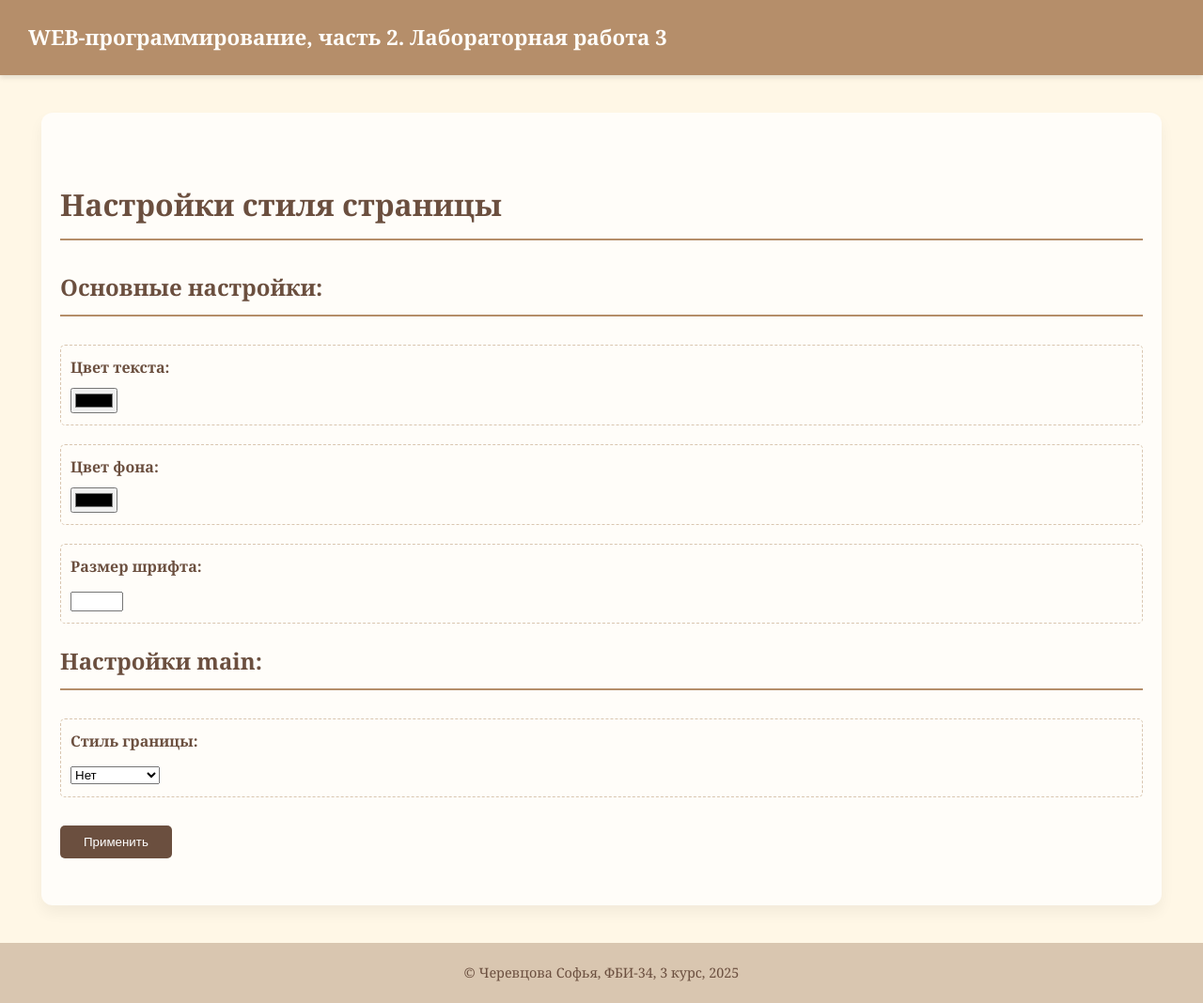
After one commit to Sonika456/web_lab2, a Flask app: page /lab3/settings in a window 1280 px wide. The commit adds this page. Shown: the whole page at 94% size. Run offline with Flask 3, Linux system fonts and the light colour scheme.

Commit message:
Настройки отображения

```diff
--- a/lab3.py
+++ b/lab3.py
@@ -77,3 +77,35 @@ def pay():
 def success():
     total_price = request.args.get('price', 'N/A')
     return render_template('/lab3/success.html', price=total_price)
+
+
+@lab3.route('/lab3/settings')
+def settings():
+    color = request.args.get('color')
+    background_color = request.args.get('background_color')
+    font_size = request.args.get('font_size')
+    main_border_style = request.args.get('main_border_style')
+
+    if color or background_color or font_size or main_border_style:
+        resp = make_response(redirect(url_for('lab3.settings')))
+        if color:
+            resp.set_cookie('color', color)
+
+        if background_color:
+            resp.set_cookie('background_color', background_color)
+
+        if font_size:
+            resp.set_cookie('font_size', font_size)
+
+        if main_border_style:
+            resp.set_cookie('main_border_style', main_border_style)
+        return resp
+
+    color = request.cookies.get('color')
+    background_color = request.cookies.get('background_color')
+    font_size = request.cookies.get('font_size')
+    main_border_style = request.cookies.get('main_border_style')
+
+    resp = make_response(render_template('lab3/settings.html', color=color, background_color=background_color,
+                                         font_size=font_size, main_border_style=main_border_style))
+    return resp
--- a/templates/base.html
+++ b/templates/base.html
@@ -6,6 +6,30 @@
     <link rel="icon" type="image/x-icon" href="{{ url_for('static', filename='favicon.ico') }}">
     <title>Черевцова Софья. {% block lab %}{% endblock %}</title>
     <link rel="stylesheet" href="{{ url_for('static', filename='main.css') }}">
+    <style>
+        body{
+            {% if request.cookies.get('color') %}
+            color: {{ request.cookies.get('color') }};
+            {% endif %}
+
+            {% if request.cookies.get('background_color') %}
+            background-color: {{ request.cookies.get('background_color') }};
+            {% endif %}
+
+            {% if request.cookies.get('font_size') %}
+            font-size: {{ request.cookies.get('font_size') }}px;
+            {% endif %}
+        }
+
+        main {
+            {% if request.cookies.get('main_border_style') and request.cookies.get('main_border_style') != 'none' %}
+            border: 3px {{ request.cookies.get('main_border_style') }} #B58E6A;
+            padding: 47px 17px !important;
+            {% else %}
+            border: none !important;
+            {% endif %}
+        }
+    </style>
 </head>
 <body>
     <header>
--- a/templates/lab3/lab3.html
+++ b/templates/lab3/lab3.html
@@ -15,5 +15,6 @@
         <li><a href="/lab3/del_cookie">Очистить куки</a></li>
         <li><a href="/lab3/form1">Форма</a></li>
         <li><a href="/lab3/order">Заказ напитка</a></li>
+        <li><a href="/lab3/settings">Настройки отображения</a></li>
     </ol>
 {% endblock %}
--- /dev/null
+++ b/templates/lab3/settings.html
@@ -0,0 +1,55 @@
+{% extends "base.html" %}
+
+{% block lab %}Лабораторная paбoтa 3{% endblock %}
+
+{% block main %}
+    <h1>Настройки стиля страницы</h1>
+    <form>
+
+        <h2>Основные настройки:</h2>
+        <div class="setting-item">
+            <label class="label" for="color">Цвет текста:</label>
+            <input type="color" id="color" name="color" value="{{ color or '' }}">
+        </div>
+
+        <div class="setting-item">
+            <label class="label" for="background_color">Цвет фона:</label>
+            <input type="color" id="background_color" name="background_color" value="{{ background_color or '' }}">
+        </div>
+
+        <div class="setting-item">
+            <label class="label" for="font_size">Размер шрифта:</label>
+            <input type="number" id="font_size" name="font_size" value="{{ font_size or '' }}" min="12" max="30">
+        </div>
+
+        <h2>Настройки main:</h2>
+
+        <div class="setting-item">
+            <label class="label" for="main_border_style">Стиль границы:</label>
+            <select id="main_border_style" name="main_border_style">
+                <option value="none" {% if main_border_style == 'none' %}selected{% endif %}>Нет</option>
+                <option value="dashed" {% if main_border_style == 'dashed' %}selected{% endif %}>Пунктирная</option>
+                <option value="solid" {% if main_border_style == 'solid' %}selected{% endif %}>Сплошная</option>
+                <option value="double" {% if main_border_style == 'double' %}selected{% endif %}>Двойная</option>
+            </select>
+        </div>
+
+        <div class="button-group">
+            <button type="submit">Применить</button>
+        </div>
+    </form>
+
+    <style>
+        .setting-item {
+            margin-bottom: 20px;
+            padding: 10px;
+            border: 1px dashed #D9C6B0;
+            border-radius: 5px;
+        }
+        .label {
+            display: block;
+            margin-bottom: 8px;
+            font-weight: bold;
+        }
+    </style>
+{% endblock %}
```
